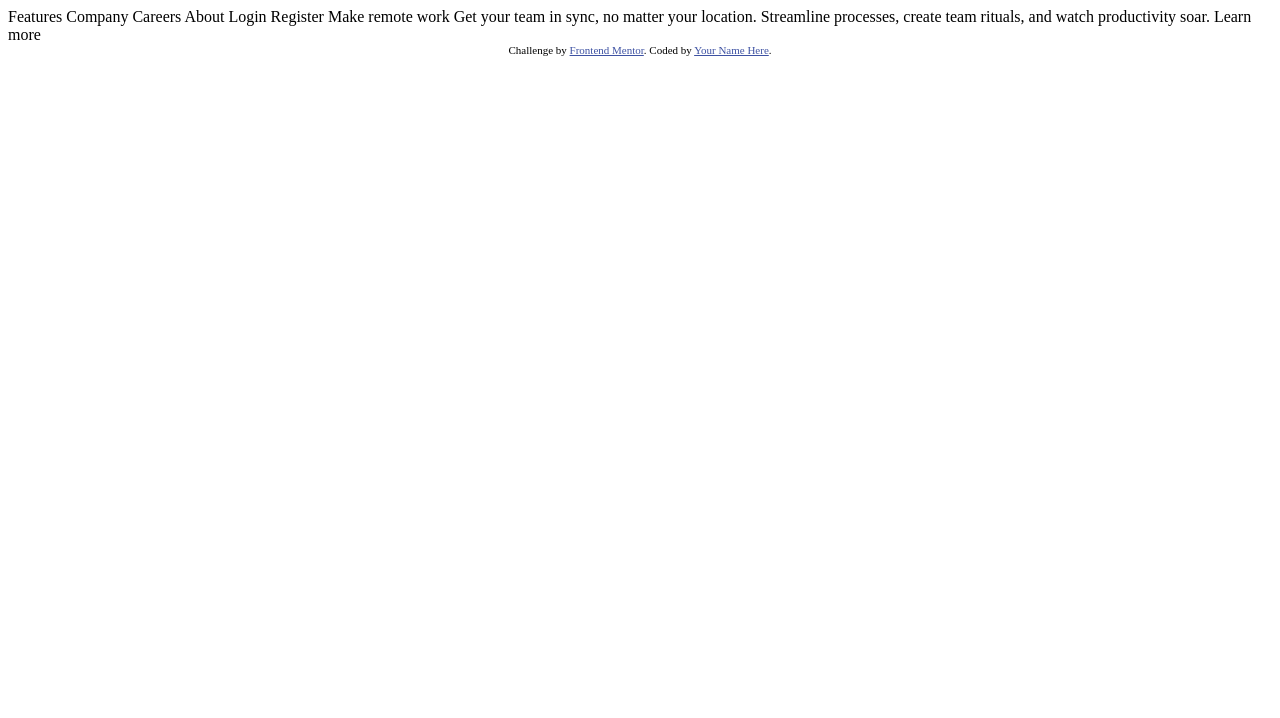
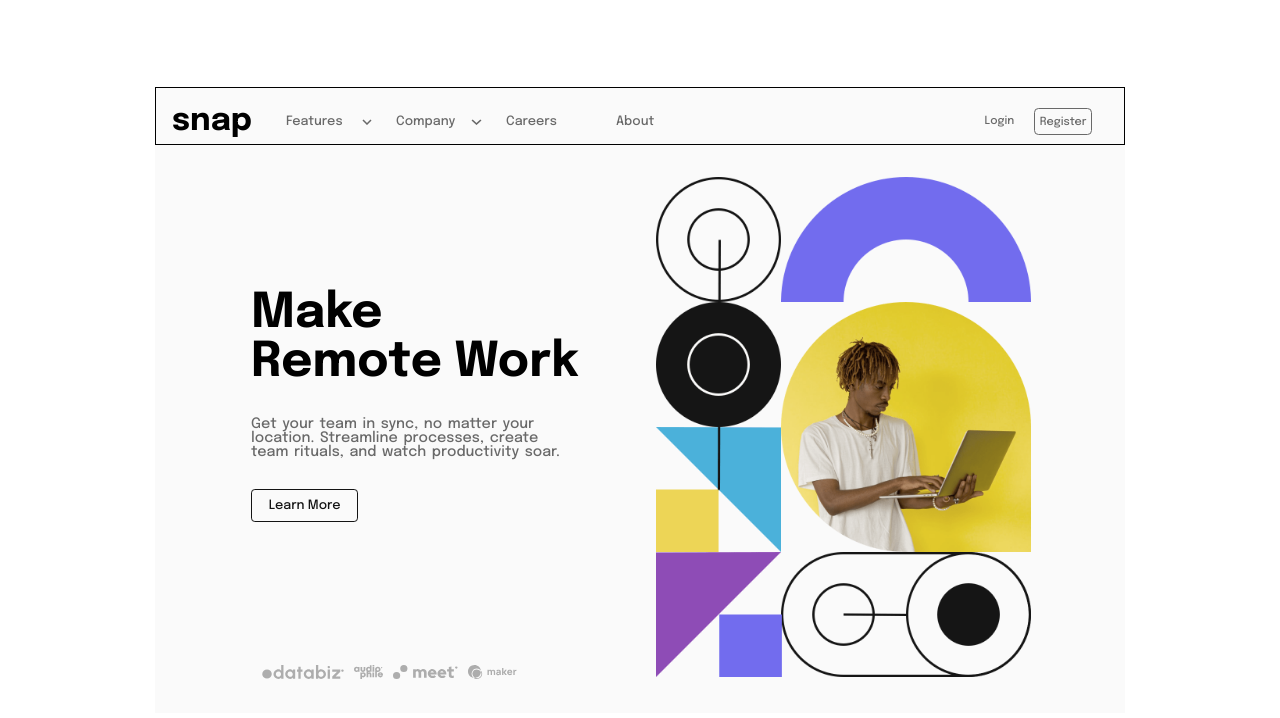
Before and after one commit to ikennarichard/Intro-section-with-dropdown-navigation, a plain HTML site: page index.html in a window 1280 px wide. Drawn offline with Linux system fonts and the light colour scheme.

Commit message:
🎨 Refactor code

```diff
--- a/index.html
+++ b/index.html
@@ -1,39 +1,86 @@
 <!DOCTYPE html>
 <html lang="en">
 <head>
+  <link rel="stylesheet" href="styles.css">
+  <script src="script.js" defer></script>
   <meta charset="UTF-8">
-  <meta name="viewport" content="width=device-width, initial-scale=1.0"> <!-- displays site properly based on user's device -->
-
+  <meta name="viewport" content="width=device-width, initial-scale=1.0">
   <link rel="icon" type="image/png" sizes="32x32" href="./images/favicon-32x32.png">
-
-  <title>Frontend Mentor | Intro section with dropdown navigation</title>
-
-  <!-- Feel free to remove these styles or customise in your own stylesheet 👍 -->
-  <style>
-    .attribution { font-size: 11px; text-align: center; }
-    .attribution a { color: hsl(228, 45%, 44%); }
-  </style>
+  <title>Intro section with dropdown navigation</title>
 </head>
 <body>
+<main class="container">
+  <div class="extra_layer"></div>
+  <header>
+    <h1 class="logo">snap</h1>
+    <div class="menu_icon">
+      <div class="line1"></div>
+      <div class="line2"></div>
+      <div class="line3"></div>
+    </div>
 
-  Features
-  Company
-  Careers
-  About
+    <div class="cover">
 
-  Login
-  Register
+      <nav class="menu_links">
+        <a href="#">Features<img src="./images/icon-arrow-down.svg" alt="" class="arrow"></a>
 
-  Make remote work
+        <div class="features_">
+        <ul class="features_list">
+          <li><img src="./images/icon-todo.svg" alt=""><a href="#">Todo List</a></li>
+          <li><img src="./images/icon-calendar.svg" alt=""><a href="#">Calendar</a></li>
+          <li><img src="./images/icon-reminders.svg" alt=""><a href="#">Reminders</a></li>
+          <li><img src="./images/icon-planning.svg" alt=""><a href="#">Planning</a></li>
+        </ul>
+      </div>
 
-  Get your team in sync, no matter your location. Streamline processes,
-  create team rituals, and watch productivity soar.
 
-  Learn more
+        <a href="#">Company<img src="./images/icon-arrow-down.svg" alt="" class="arrow company"></a>
 
-  <div class="attribution">
-    Challenge by <a href="https://www.frontendmentor.io?ref=challenge" target="_blank">Frontend Mentor</a>.
-    Coded by <a href="#">Your Name Here</a>.
+        <div class="company_">
+        <ul class="company_list">
+          <li><a href="#">History</a></li>
+          <li><a href="#">Our Team</a></li>
+          <li><a href="#">Blog</a></li>
+        </ul>
+      </div>
+        <a href="#">Careers</a>
+        <a href="#">About</a>
+
+      </nav>
+      <div class="member">
+        <a href="#" class="log_in">Login</a>
+        <a href="#" class="register">Register</a>
+      </div>
+
+    </div>
+  </header>
+
+
+  <div class="hero_image">
+    <picture>
+      <source media="(min-width:650px)" srcset="./images/image-hero-desktop.png">
+      <img src="./images/image-hero-mobile.png" alt="a man pressing a laptop">
+    </picture>
   </div>
+
+  <section class="remote_">
+    <h2 class="remote_heading">Make Remote Work</h2>
+    <p class="remote_text">Get your team in sync, no matter your location. Streamline processes, create team rituals, and watch productivity soar.</p>
+
+    <a href="#" class="learn_more">Learn More</a>
+  </section>
+
+  <footer class="clients">
+    <img src="./images/client-databiz.svg" alt="client-databiz">
+    <img src="./images/client-audiophile.svg" alt="client-audiophile">
+    <img src="./images/client-meet.svg" alt="client-meet">
+    <img src="./images/client-maker.svg" alt="client-maker">
+  </footer>
+
+
+  <!-- nav section -->
+
+</main>
+
 </body>
 </html>
--- a/script.js
+++ b/script.js
@@ -9,7 +9,7 @@ const menuLinks = [...document.querySelectorAll('.menu_links > a')];
 
 const arrow = [...document.querySelectorAll('.arrow')];
 
-const navList = [...document.querySelectorAll('.cover nav ul')];
+const navList = [...document.querySelectorAll('.cover nav > div')];
 
 /*slide menu button */
 
--- a/styles.css
+++ b/styles.css
@@ -46,7 +46,6 @@ main {
     padding-block-end: 4em;
     position: relative;
     width: 370px;
-    border: 1px solid;
 }
 
 
@@ -183,12 +182,12 @@ header {
 }
 
 
-.cover nav ul {
-    display: none
+.cover nav > div {
+    display: none;
 }
 
 
-.cover nav ul.show {
+.cover nav > div.show {
     display: flex;
     flex-direction: column;
 }
@@ -280,3 +279,170 @@ header {
     align-self: center;
     gap: 15px;
 }
+
+
+/* media queries */
+
+
+@media (min-width: 768px) {
+
+    .menu_icon {
+        display: none;
+    }
+
+
+    .extra_layer {
+        display: none;
+    }
+
+    main {
+        display: grid;
+        grid-template-columns: repeat(2, 1fr);
+        grid-template-rows: repeat(2, auto);
+        width: 970px;
+        padding: 0;
+        margin: 0;
+        background-color: var(--almost-white);
+    }
+
+
+    .remote_ {
+        order: -1;
+        grid-column: 1;
+        grid-row: 2;
+        padding: 0;
+        padding-block-start: 4em;
+        margin-inline-start: 6em;
+        height: fit-content;
+        text-align: left;
+        width: 330px;
+        gap: 30px;
+        /* margin-block: auto; */
+    }
+
+
+    .remote_heading {
+        font-size: 3rem;
+    }
+
+    .remote_text {
+        padding: 0;
+        text-align: left;
+        padding: 0;
+        margin: 0;
+    }
+
+
+
+    header {
+        height: fit-content;
+        grid-column: 1 / span 2;
+        grid-row: 1;
+        border: 1px solid;
+        padding-inline-start: 1em;
+        gap: 10px;
+    }
+
+
+    .cover {
+        flex-direction: row;
+        justify-content: space-between;
+        align-items: center;
+        position: initial;
+        width: 100%;
+        padding: 0;
+        padding-inline-start: 1.5em;
+    }
+
+
+    .cover nav {
+        padding: 1em 0;
+        display: flex;
+        flex-direction: row;
+    }
+
+
+    .cover .member {
+        margin: 0;
+        display: flex;
+        flex-direction: row;
+        gap: 20px;
+        padding-inline-end: 2em;
+    }
+
+
+    .cover .member > a {
+        display: inline-block;
+    }
+
+
+    .log_in {
+        padding: 0.6em 0;
+    }
+
+
+    .register {
+        border: 1px solid;
+        border-radius: .4em;
+        padding: 0.6em .4em;
+    }
+
+    .cover nav > .features_  {
+        position: absolute;
+        top: 3.5em;
+        left: 5.4em;
+        background-color: white;
+        border-radius: 0.5em;
+        padding: 0.6em 0;
+        width: 8.4em;
+
+    }
+
+
+    .cover nav > .company_ {
+        position: absolute;
+        top: 3.5em;
+        left: 14.8em;
+        background-color: white;
+        border-radius: 0.5em;
+        padding: 0.6em 0;
+        width: 6em;
+    }
+
+
+    .cover nav > div a {
+       padding: 0;
+       font-size: 0.7rem;
+    }
+
+
+    .clients {
+        grid-row: 3;
+        grid-column: 1;
+        padding: 0;
+        justify-content: center;
+        gap: 10px;
+        margin-block-start: -3em;
+    }
+
+
+    .hero_image {
+        grid-column: 2;
+    }
+
+
+    .hero_image img {
+        height: 500px;
+    }
+
+
+    .learn_more {
+      padding: 0.7em 0.7em;
+      margin: 0;
+      background: transparent;
+      color: var(--almost-black);
+      border: 1px solid var(--almost-black);
+      font-size: 0.8rem;
+      padding-inline: 1.3em;
+    }
+}
```
Also changed, not shown: 1 other file.
